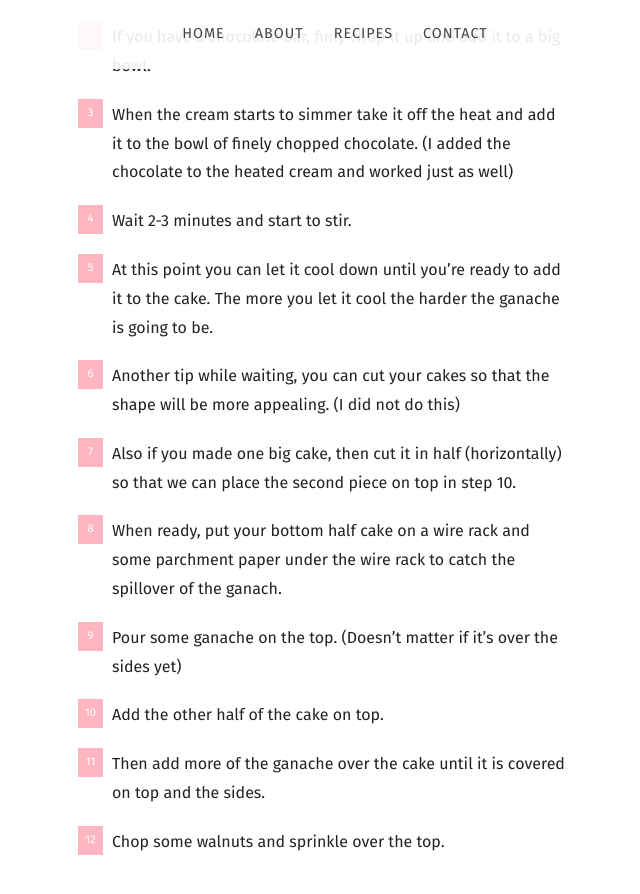
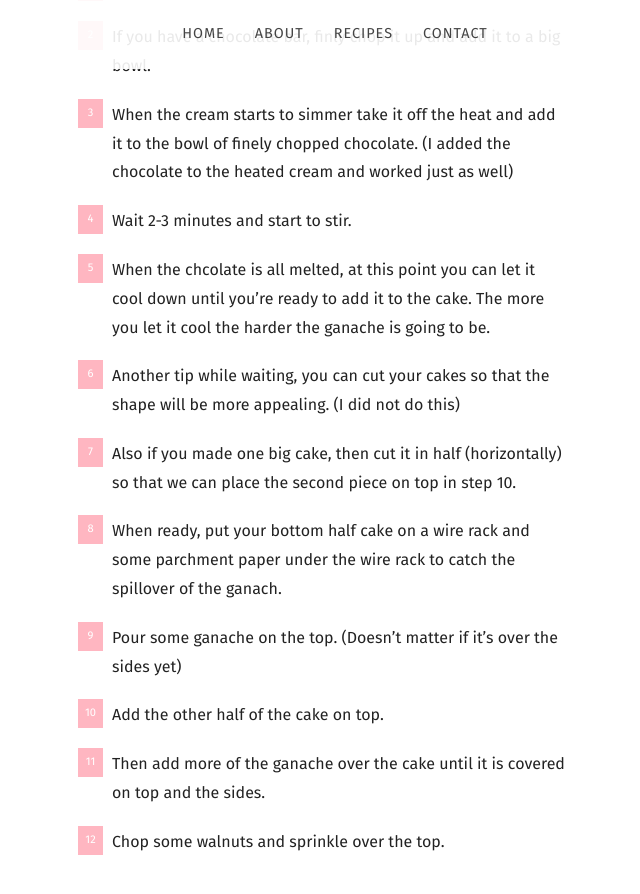
Before and after one commit to mcginleyireland/irishbaking.github.io, a Jekyll site: the page built from _posts/2020-10-17-chocolate-oil-cake.md, in a window 1280 px wide and 900 px high, scrolled down 5954 px. Shown: the top 894 px of the window, without its empty margins (305-945 px from the left). Built offline with Jekyll 4.4.1, drawn with Linux system fonts in a browser that asks for light colours; nearby versions of some CDN libraries; some web fonts are replaced.

Commit message:
Adding a extra line to the recipe.

```diff
--- a/_posts/2020-10-17-chocolate-oil-cake.md
+++ b/_posts/2020-10-17-chocolate-oil-cake.md
@@ -53,7 +53,7 @@ recipe:
     2. If you have a chocolate bar, finly chop it up and add it to a big bowl.
     3. When the cream starts to simmer take it off the heat and add it to the bowl of finely chopped chocolate. (I added the chocolate to the heated cream and worked just as well)
     4. Wait 2-3 minutes and start to stir.
-    5. At this point you can let it cool down until you're ready to add it to the cake. The more you let it cool the harder the ganache is going to be.
+    5. When the chcolate is all melted, at this point you can let it cool down until you're ready to add it to the cake. The more you let it cool the harder the ganache is going to be.
     6. Another tip while waiting, you can cut your cakes so that the shape will be more appealing. (I did not do this)
     7. Also if you made one big cake, then cut it in half (horizontally) so that we can place the second piece on top in step 10.
     8. When ready, put your bottom half cake on a wire rack and some parchment paper under the wire rack to catch the spillover of the ganach.
```
